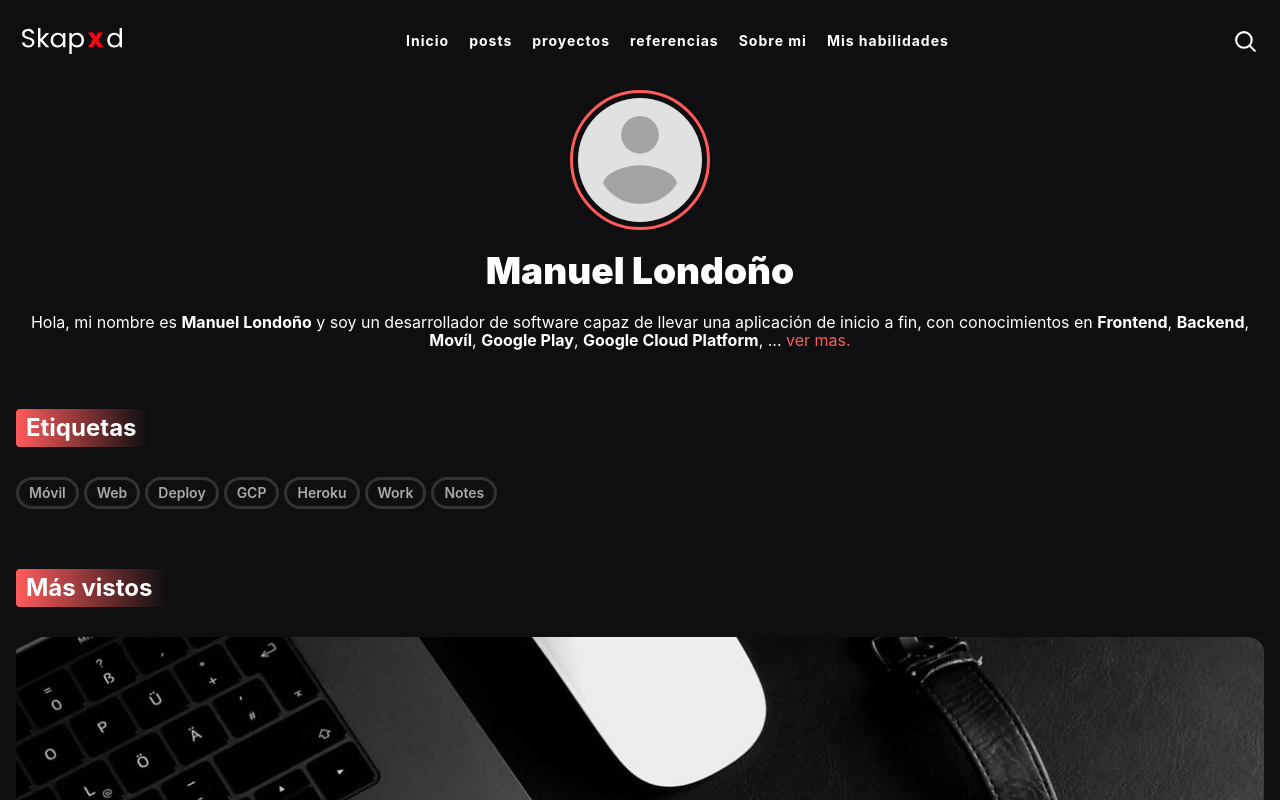
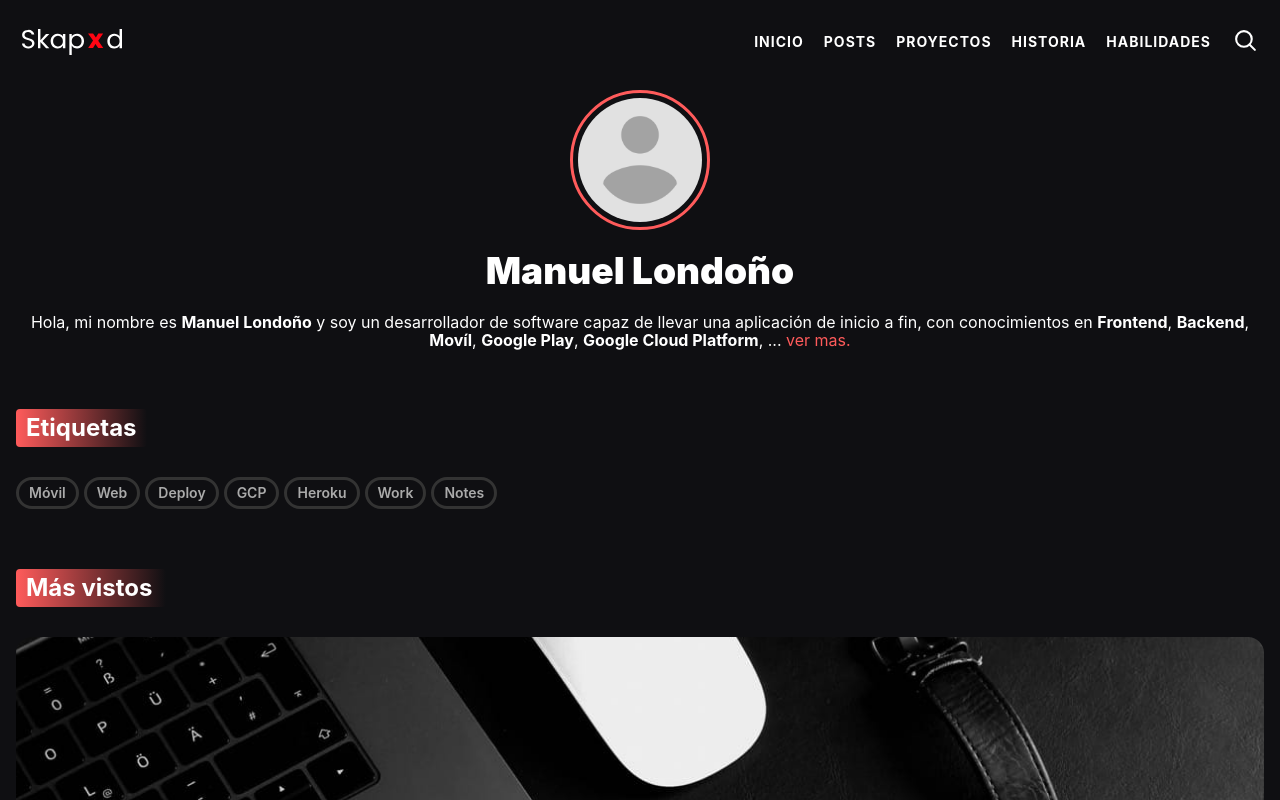
Before and after one commit to skapxd/cdw_portafolio, a Next.js app: page /about in a window 1280 px wide. Shown: the top 800 px of the page. Built offline with nearby package versions, Linux system fonts and the light colour scheme.

Commit message:
feat: add nav bar desktop

```diff
--- a/components/lv_1/Icons/SearchIcon.tsx
+++ b/components/lv_1/Icons/SearchIcon.tsx
@@ -7,10 +7,10 @@ interface SearchIconI {
 export default function SearchIcon(props: SearchIconI) {
     const { className = '', onClick } = props
     return (
+        <div className={className} onClick={() => onClick && onClick()}>
             <svg
                 data-cy="search_icon"
-            onClick={() => onClick && onClick()}
-            className={`${Style.search} ${className}`}
+                className={Style.search}
                 strokeLinecap="round"
                 strokeLinejoin="round"
                 strokeWidth="2"
@@ -20,5 +20,6 @@ export default function SearchIcon(props: SearchIconI) {
                 <circle cx="10.5" cy="10.5" r="7.5" />
                 <line x1="21" x2="15.8" y1="21" y2="15.8" />
             </svg>
+        </div>
     )
 }
--- a/components/lv_1/MenuAnchor/MenuAnchor.module.sass
+++ b/components/lv_1/MenuAnchor/MenuAnchor.module.sass
@@ -5,6 +5,7 @@
     color: $white
     font-weight: 700
     letter-spacing: 0.1rem
+    text-transform: uppercase
     transition: color 0.3s ease
     &:hover
         color: $red
--- a/components/lv_2/Header/Header.module.sass
+++ b/components/lv_2/Header/Header.module.sass
@@ -14,9 +14,6 @@
 .listMenuAnchor
     display: none
 
-.flex_1
-    flex: 1
-
 .logo
     display: none
 
@@ -24,16 +21,16 @@
 
     .mainContainer
         padding: 2.8rem 2.2rem
+        justify-content: flex-start
+        gap: 2.2rem
 
     .logo
         display: flex
         width: 10rem
+        margin-right: auto
 
     .listMenuAnchor
         display: flex
 
     .menu
         display: none
-
-    .search
-        // display: none
--- a/components/lv_2/Header/Header.tsx
+++ b/components/lv_2/Header/Header.tsx
@@ -1,12 +1,14 @@
+import Link from 'next/link'
 import Head from 'next/head'
+
+import MenuIcon from '../../lv_1/Icons/MenuIcon'
+import SearchIcon from '../../lv_1/Icons/SearchIcon'
+
 import { Drawer, useOpenDrawer } from '../Drawer/Drawer'
 import { Search, useOpenSearch } from '../Search/Search'
-import MenuIcon from '../../lv_1/Icons/MenuIcon'
-import SearchIcon from '../../lv_1/Icons/SearchIcon'
 import { ListMenuAnchor } from '../ListMenuAnchor/ListMenuAnchor'
 
 import Style from './Header.module.sass'
-import Link from 'next/link'
 
 export const Header = () => {
     const openDrawer = useOpenDrawer()
@@ -20,12 +22,8 @@ export const Header = () => {
             <MenuIcon onClick={() => openDrawer()} className={Style.menu} />
 
             <Link href="/">
-                <a>
-                    <img
-                        src="/assets/logo.svg"
-                        className={Style.logo}
-                        alt="logo"
-                    />
+                <a className={Style.logo}>
+                    <img src="/assets/logo.svg" alt="logo" />
                 </a>
             </Link>
 
--- a/components/lv_2/ListMenuAnchor/ListMenuAnchor.tsx
+++ b/components/lv_2/ListMenuAnchor/ListMenuAnchor.tsx
@@ -5,10 +5,9 @@ import Style from './ListMenuAnchor.module.sass'
 export const menuAnchor = [
     { name: 'Inicio', url: '/' },
     { name: 'posts', url: '/' },
-    { name: 'proyectos', url: '/' },
-    { name: 'referencias', url: '/' },
-    { name: 'Sobre mi', url: '/about' },
-    { name: 'Mis habilidades', url: '/' }
+    { name: 'Proyectos', url: '/' },
+    { name: 'Historia', url: '/about' },
+    { name: 'Habilidades', url: '/' }
 ]
 
 interface ListMenuAnchorI {
```
Lines whose indentation alone changed are shown as unchanged.
